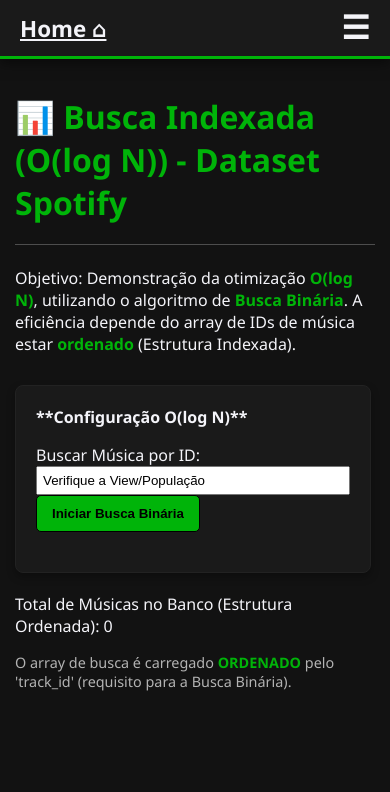
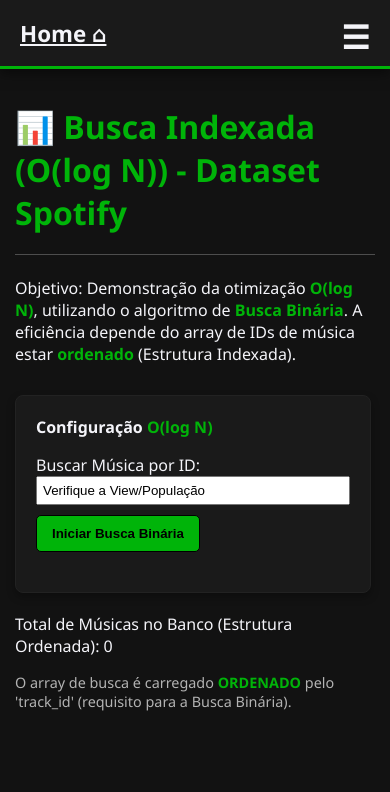
Before and after one commit to EduardoDreiss/trabalhoDana, a Django app: template siteSearch/templates/siteProcura/busca_indexada.html in a window 390 px wide; the page is wider, and only the part inside the window is pictured. Shown: the top 792 px of that part. Run offline with Django 5.2, Linux system fonts and the light colour scheme; the template is opened without the code that fills it, so the values that code supplies are empty.

Commit message:
alteração na responsividade

```diff
--- a/siteSearch/templates/siteProcura/busca_indexada.html
+++ b/siteSearch/templates/siteProcura/busca_indexada.html
@@ -65,6 +65,7 @@
   font-weight: bold;
   transition: background-color 0.3s;
   border: 1px solid #000000;
+  margin-top: 10px;
  }
 
  button:hover {
@@ -175,7 +176,7 @@
 
  <div class="column-left">
   <div class="command-box">
-   <p style="margin-top: 0; font-weight: bold;">**Configuração O(log N)**</p>
+   <p style="margin-top: 0; font-weight: bold;">Configuração <strong>O(log N)</strong></p>
    <div class="controls">
     <label for="target">Buscar Música por ID:</label>
     <input type="text" id="target" value="" style="width: 300px; padding: 5px;"
--- a/siteSearch/templates/siteProcura/busca_por_hashmap.html
+++ b/siteSearch/templates/siteProcura/busca_por_hashmap.html
@@ -163,7 +163,7 @@
 
  <div class="column-left">
   <div class="command-box">
-   <p style="margin-top: 0; font-weight: bold;">**Configuração O(1)**</p>
+   <p style="margin-top: 0; font-weight: bold;">Configuração <strong>O(1)</strong></p>
    <div class="controls">
     <label for="target">Buscar Música por ID:</label>
     <input type="text" id="target" value="" style="width: 300px; padding: 5px;" placeholder="Ex: ID da Música">
--- a/siteSearch/templates/siteProcura/busca_sequencial.html
+++ b/siteSearch/templates/siteProcura/busca_sequencial.html
@@ -198,7 +198,7 @@
         </div>
     </div>
 
-    <p style="margin-top: 20px;">**Música sendo Verificada (Passo a Passo):**</p>
+    <p style="margin-top: 20px;"><strong>Música sendo Verificada (Passo a Passo):</strong></p>
     <div id="current-track-display">
         Pronto para buscar...
     </div>
```
